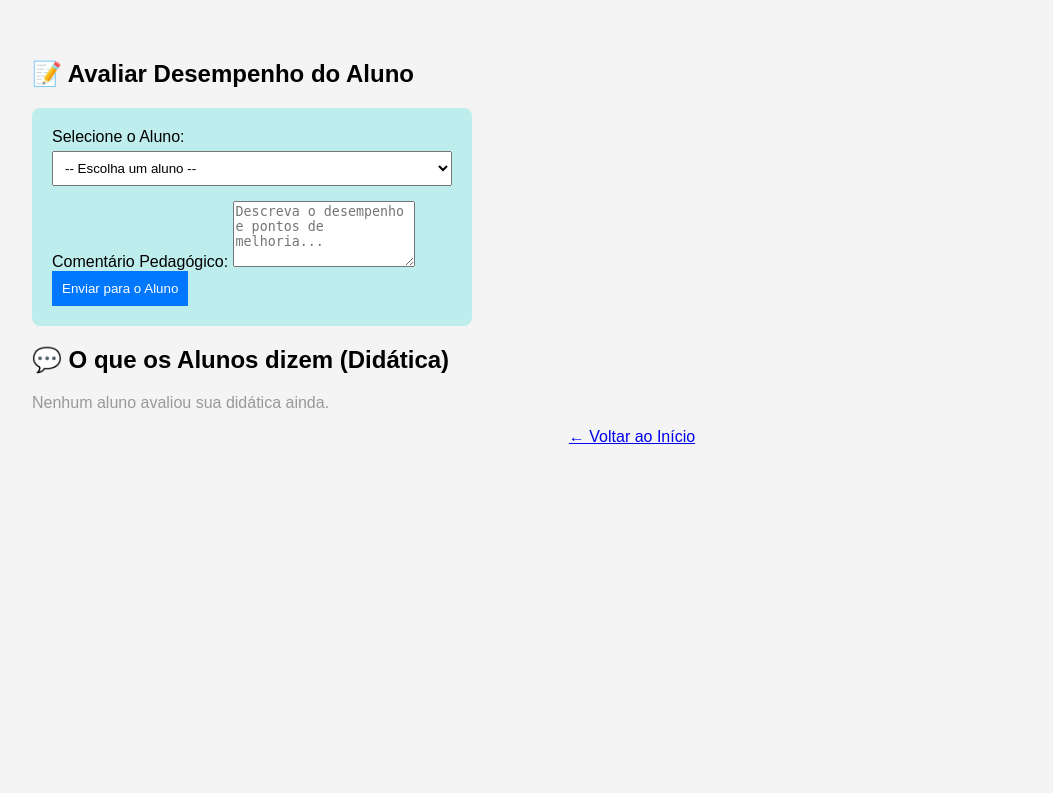
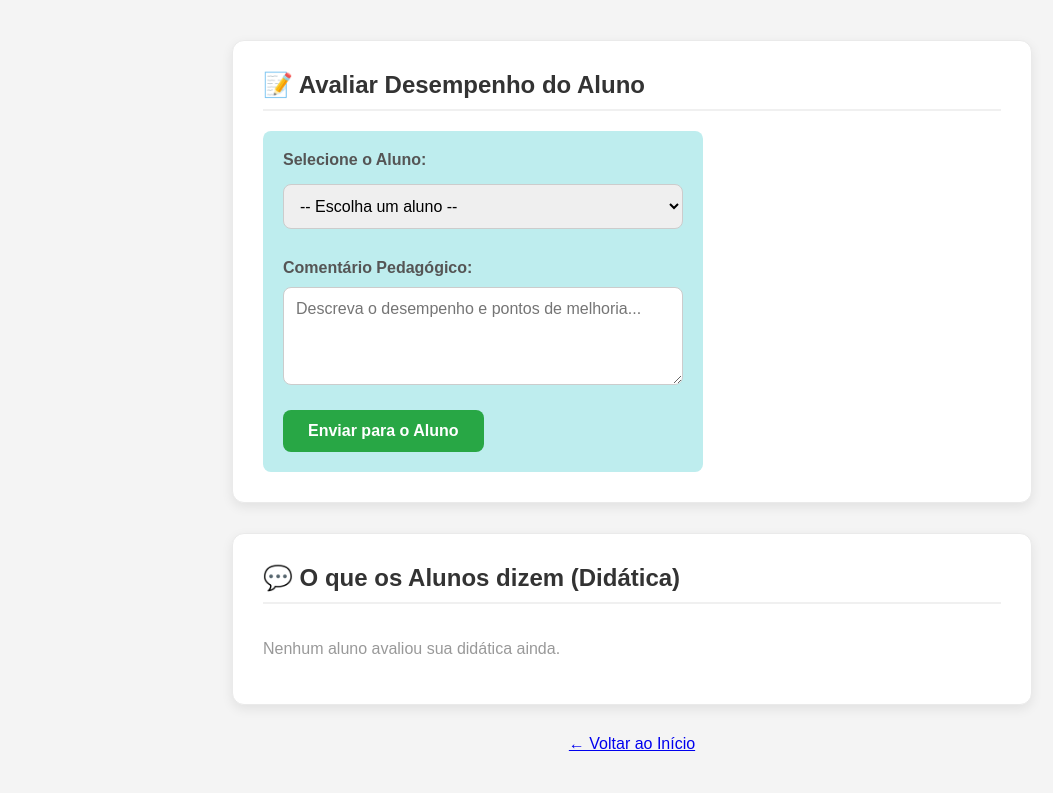
Before and after one commit to pedroH135/Scholl_system, a Flask app: page /feedback_professor in a window 1280 px wide. Shown: the part 120-913 px from the top of the page, without its empty margins (8-1061 px from the left). Before the commit the page ends 564 px from the top, so only its background shows below. Run offline with Flask 3, Linux system fonts and the light colour scheme; data comes from the database, SQL or seed files in the repository; data that the repository does not hold is empty.

Commit message:
Add files via upload

```diff
--- a/static/css/style.css
+++ b/static/css/style.css
@@ -67,3 +67,160 @@ button{
 button:hover{
     background:#2362ea;
 }
+
+/* =========================================================
+   ESTILIZAÇÃO DAS PÁGINAS DE FEEDBACK
+   ========================================================= */
+
+/* Container principal para centralizar e limitar a largura */
+.feedback-container {
+    max-width: 800px;
+    margin: 40px auto;
+    padding: 0 20px;
+    display: flex;
+    flex-direction: column;
+    gap: 30px;
+}
+
+/* Cartões brancos para separar as seções (Formulário e Lista) */
+.feedback-card {
+    background-color: #ffffff;
+    border-radius: 12px;
+    box-shadow: 0 4px 12px rgba(0, 0, 0, 0.08);
+    padding: 30px;
+    border: 1px solid #eaeaea;
+}
+
+.feedback-card h2 {
+    margin-top: 0;
+    margin-bottom: 20px;
+    color: #333;
+    font-size: 1.5rem;
+    border-bottom: 2px solid #f0f0f0;
+    padding-bottom: 10px;
+}
+
+/* =======================================
+   FORMULÁRIOS E INPUTS
+   ======================================= */
+.feedback-card form {
+    display: flex;
+    flex-direction: column;
+    gap: 15px;
+}
+
+.feedback-card label {
+    font-weight: 600;
+    color: #555;
+    margin-bottom: -5px;
+}
+
+.feedback-card select,
+.feedback-card textarea {
+    width: 100%;
+    padding: 12px;
+    border: 1px solid #ccc;
+    border-radius: 8px;
+    font-family: inherit;
+    font-size: 1rem;
+    box-sizing: border-box;
+    transition: border-color 0.3s ease, box-shadow 0.3s ease;
+    resize: vertical; /* Permite aumentar o tamanho da caixa de texto apenas para baixo */
+}
+
+/* Efeito ao clicar no campo de texto */
+.feedback-card select:focus,
+.feedback-card textarea:focus {
+    outline: none;
+    border-color: #0066cc;
+    box-shadow: 0 0 0 3px rgba(0, 102, 204, 0.15);
+}
+
+/* =======================================
+   BOTÕES PERSONALIZADOS
+   ======================================= */
+.btn-aluno,
+.btn-professor {
+    padding: 12px 25px;
+    border: none;
+    border-radius: 8px;
+    font-size: 1rem;
+    font-weight: bold;
+    color: white;
+    cursor: pointer;
+    transition: background-color 0.3s ease, transform 0.1s ease;
+    align-self: flex-start; /* Evita que o botão estique para ocupar a tela toda */
+    margin-top: 10px;
+}
+
+/* Azul para o Aluno */
+.btn-aluno {
+    background-color: #0066cc;
+}
+.btn-aluno:hover {
+    background-color: #0052a3;
+    transform: translateY(-2px);
+}
+
+/* Verde/Diferenciado para o Professor */
+.btn-professor {
+    background-color: #28a745;
+}
+.btn-professor:hover {
+    background-color: #218838;
+    transform: translateY(-2px);
+}
+
+/* =======================================
+   LISTA DE MENSAGENS (CAIXAS DE FEEDBACK)
+   ======================================= */
+.feedback-list {
+    display: flex;
+    flex-direction: column;
+    gap: 15px;
+}
+
+.msg-item {
+    border-radius: 8px;
+    padding: 18px 20px;
+    box-shadow: 0 2px 5px rgba(0,0,0,0.03);
+}
+
+/* Mensagem vinda do Professor (fundo levemente verde) */
+.msg-professor {
+    border-left: 5px solid #28a745;
+    background-color: #f4fff6;
+}
+
+/* Mensagem vinda do Aluno (fundo levemente azul) */
+.msg-aluno {
+    border-left: 5px solid #0066cc;
+    background-color: #f0f7ff;
+}
+
+.msg-header {
+    display: flex;
+    justify-content: space-between;
+    align-items: center;
+    margin-bottom: 10px;
+}
+
+.msg-user {
+    font-weight: bold;
+    color: #222;
+    font-size: 1.05rem;
+}
+
+.msg-date {
+    font-size: 0.85rem;
+    color: #666;
+    background: #e9ecef;
+    padding: 3px 8px;
+    border-radius: 12px;
+}
+
+.msg-content {
+    color: #444;
+    line-height: 1.6;
+    white-space: pre-wrap; /* Garante que os "Enters" que o usuário der no texto apareçam na tela */
+}
```
